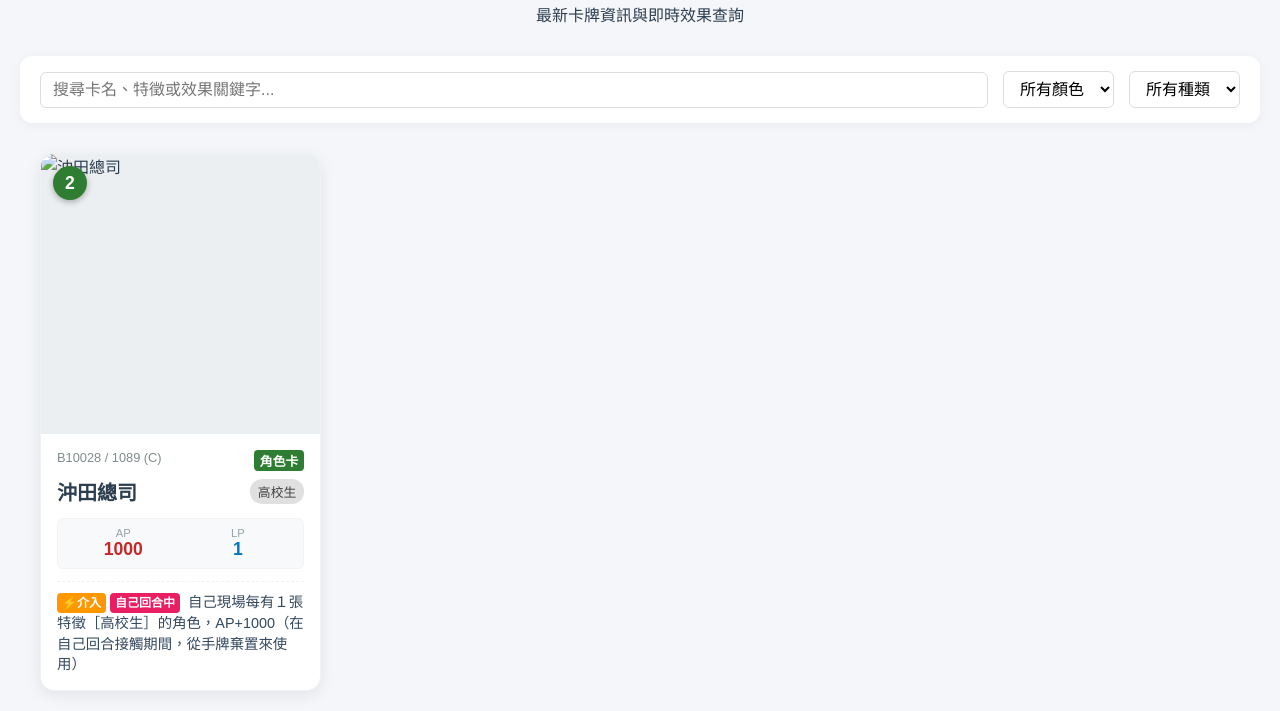
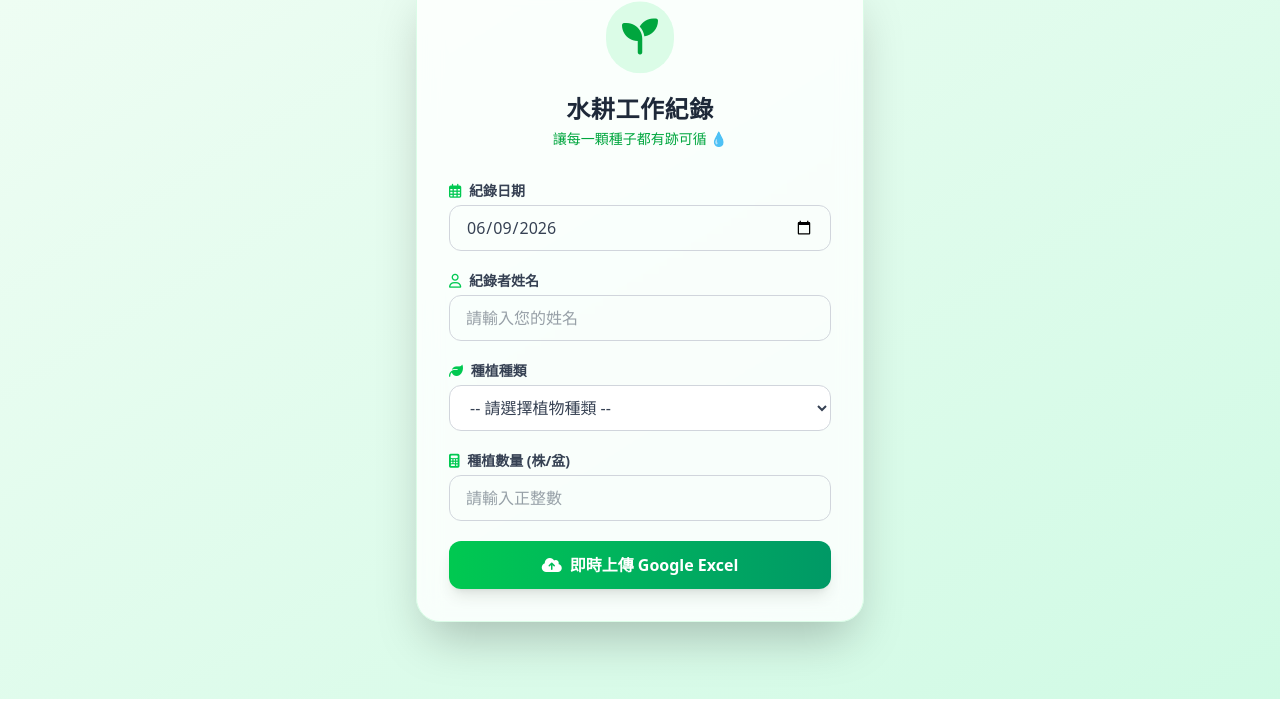
Before and after one commit to wanhl-maker/kywc_hydroponic_log, a plain HTML site: page index.html in a window 1280 px wide. Shown: the part 101-812 px from the top of the page. Drawn offline with nearby package versions, Linux system fonts and the light colour scheme.

Commit message:
Update index.html

```diff
--- a/index.html
+++ b/index.html
@@ -3,353 +3,146 @@
 <head>
     <meta charset="UTF-8">
     <meta name="viewport" content="width=device-width, initial-scale=1.0">
-    <title>名偵探柯南 TCG 卡牌資料庫</title>
-    <script src="https://unpkg.com/vue@3/dist/vue.global.js"></script>
+    <title>🌱 水耕種植工作紀錄系統</title>
+    <!-- 引入 Tailwind CSS 讓介面更美觀生動 -->
+    <script src="https://cdn.jsdelivr.net/npm/@tailwindcss/browser@4"></script>
+    <!-- 引入 Font Awesome 圖示 -->
+    <link rel="stylesheet" href="https://cdnjs.cloudflare.com/ajax/libs/font-awesome/6.4.0/css/all.min.css">
     <style>
-        :root {
-            --color-green: #2e7d32;
-            --color-blue: #1565c0;
-            --color-red: #c62828;
-            --color-white: #ffffff;
-            --bg-body: #f4f6f9;
-            --text-main: #2c3e50;
+        @keyframes float {
+            0% { transform: translateY(0px); }
+            50% { transform: translateY(-10px); }
+            100% { transform: translateY(0px); }
         }
-
-        body {
-            font-family: 'PingFang TC', 'Microsoft JhengHei', sans-serif;
-            background-color: var(--bg-body);
-            color: var(--text-main);
-            margin: 0;
-            padding: 20px;
-        }
-
-        header {
-            text-align: center;
-            margin-bottom: 30px;
-        }
-
-        h1 {
-            color: #1a252f;
-            margin-bottom: 5px;
-        }
-
-        /* 搜尋與篩選控制區 */
-        .filter-container {
-            background: white;
-            padding: 15px 20px;
-            border-radius: 12px;
-            box-shadow: 0 2px 12px rgba(0,0,0,0.05);
-            max-width: 1200px;
-            margin: 0 auto 30px auto;
-            display: flex;
-            flex-wrap: wrap;
-            gap: 15px;
-            align-items: center;
-        }
-
-        .search-input {
-            padding: 8px 12px;
-            border: 1px solid #ddd;
-            border-radius: 6px;
-            flex: 1;
-            min-width: 200px;
-            font-size: 1rem;
-        }
-
-        .filter-select {
-            padding: 8px 12px;
-            border: 1px solid #ddd;
-            border-radius: 6px;
-            background: white;
-            font-size: 1rem;
-            cursor: pointer;
-        }
-
-        /* 卡牌網格排版（自動適應螢幕大小） */
-        .card-grid {
-            display: grid;
-            grid-template-columns: repeat(auto-fill, minmax(280px, 1fr));
-            gap: 25px;
-            max-width: 1200px;
-            margin: 0 auto;
-        }
-
-        /* 單張卡牌外框 */
-        .card-item {
-            background: white;
-            border-radius: 14px;
-            overflow: hidden;
-            box-shadow: 0 4px 15px rgba(0,0,0,0.08);
-            border: 1px solid #eef2f5;
-            transition: transform 0.2s ease, box-shadow 0.2s ease;
-        }
-
-        .card-item:hover {
-            transform: translateY(-5px);
-            box-shadow: 0 8px 25px rgba(0,0,0,0.15);
-        }
-
-        /* 圖片區 */
-        .card-img-wrap {
-            position: relative;
-            width: 100%;
-            aspect-ratio: 1 / 1;
-            background: #eceff1;
-        }
-
-        .card-img-wrap img {
-            width: 100%;
-            height: 100%;
-            object-fit: cover;
-        }
-
-        /* 費用標籤 */
-        .cost-tag {
-            position: absolute;
-            top: 12px;
-            left: 12px;
-            width: 34px;
-            height: 34px;
-            border-radius: 50%;
-            color: white;
-            font-weight: bold;
-            font-size: 1.1rem;
-            display: flex;
-            align-items: center;
-            justify-content: center;
-            box-shadow: 0 2px 6px rgba(0,0,0,0.3);
-        }
-
-        /* 顏色樣式 */
-        .bg-green { background-color: var(--color-green); }
-        .bg-blue { background-color: var(--color-blue); }
-        .bg-red { background-color: var(--color-red); }
-        .bg-white { background-color: #78909c; }
-
-        /* 卡牌文字內容 */
-        .card-info {
-            padding: 16px;
-        }
-
-        .card-header {
-            display: flex;
-            justify-content: space-between;
-            font-size: 0.8rem;
-            color: #7f8c8d;
-            margin-bottom: 6px;
-        }
-
-        .type-badge {
-            padding: 1px 6px;
-            border-radius: 4px;
-            font-weight: bold;
-            color: white;
-        }
-
-        .card-title-row {
-            display: flex;
-            justify-content: space-between;
-            align-items: center;
-            margin-bottom: 12px;
-        }
-
-        .card-name {
-            font-size: 1.25rem;
-            font-weight: bold;
-            margin: 0;
-        }
-
-        .trait-badge {
-            background: #e0e0e0;
-            font-size: 0.8rem;
-            padding: 3px 8px;
-            border-radius: 12px;
-            color: #424242;
-        }
-
-        /* 戰鬥力 */
-        .card-power-row {
-            display: flex;
-            background: #f8f9fa;
-            border-radius: 6px;
-            padding: 8px;
-            margin-bottom: 12px;
-            border: 1px solid #f1f3f5;
-        }
-
-        .power-col {
-            flex: 1;
-            text-align: center;
-        }
-
-        .power-label {
-            font-size: 0.7rem;
-            color: #95a5a6;
-            display: block;
-        }
-
-        .power-num {
-            font-size: 1.1rem;
-            font-weight: bold;
-        }
-
-        /* 效果說明 */
-        .card-effect-text {
-            font-size: 0.9rem;
-            line-height: 1.4;
-            color: #34495e;
-            border-top: 1px dashed #edf2f7;
-            padding-top: 10px;
-        }
-
-        .effect-tag {
-            color: white;
-            font-size: 0.75rem;
-            padding: 2px 5px;
-            border-radius: 4px;
-            font-weight: bold;
-            margin-right: 4px;
-            display: inline-block;
-        }
-        .tag-cutin { background-color: #ff9800; }
-        .tag-turn { background-color: #e91e63; }
-
-        /* 查無資料提示 */
-        .no-data {
-            text-align: center;
-            grid-column: 1 / -1;
-            padding: 40px;
-            color: #7f8c8d;
-            font-size: 1.1rem;
-        }
+        .float-animation { animation: float 3s ease-in-out infinite; }
     </style>
 </head>
-<body>
+<body class="bg-gradient-to-br from-green-50 to-emerald-100 min-h-screen flex items-center justify-center p-4 font-sans">
 
-<div id="app">
-    <header>
-        <h1>名偵探柯南 TCG 卡牌資料庫</h1>
-        <p>最新卡牌資訊與即時效果查詢</p>
-    </header>
+    <div class="bg-white/80 backdrop-blur-md p-8 rounded-3xl shadow-2xl w-full max-w-md border border-green-100 transition-all hover:shadow-green-900/10">
 
-    <div class="filter-container">
-        <input type="text" class="search-input" v-model="searchQuery" placeholder="搜尋卡名、特徵或效果關鍵字...">
+        <!-- 標題與生動的動畫圖示 -->
+        <div class="text-center mb-8">
+            <div class="inline-block bg-green-100 text-green-600 p-4 rounded-full text-4xl mb-3 float-animation">
+                <i class="fa-solid fa-seedling"></i>
+            </div>
+            <h1 class="text-2xl font-bold text-gray-800 tracking-wide">水耕工作紀錄</h1>
+            <p class="text-sm text-green-600 font-medium mt-1">讓每一顆種子都有跡可循 💧</p>
+        </div>
 
-        <select class="filter-select" v-model="selectedColor">
-            <option value="">所有顏色</option>
-            <option value="green">🟢 綠色</option>
-            <option value="blue">🔵 藍色</option>
-            <option value="red">🔴 紅色</option>
-            <option value="white">⚪ 白色</option>
-        </select>
+        <!-- 紀錄表單 -->
+        <form id="recordForm" class="space-y-5">
 
-        <select class="filter-select" v-model="selectedType">
-            <option value="">所有種類</option>
-            <option value="角色卡">角色卡</option>
-            <option value="事件卡">事件卡</option>
-            <option value="現場卡">現場卡</option>
+            <!-- 1. 日期 -->
+            <div>
+                <label class="block text-sm font-semibold text-gray-700 mb-1">
+                    <i class="fa-regular fa-calendar-days text-green-500 mr-1"></i> 紀錄日期
+                </label>
+                <input type="date" id="date" required
+                       class="w-full px-4 py-2.5 rounded-xl border border-gray-300 focus:ring-2 focus:ring-green-400 focus:border-green-400 outline-none transition-all text-gray-700">
+            </div>
+
+            <!-- 2. 紀錄者姓名 -->
+            <div>
+                <label class="block text-sm font-semibold text-gray-700 mb-1">
+                    <i class="fa-regular fa-user text-green-500 mr-1"></i> 紀錄者姓名
+                </label>
+                <input type="text" id="name" placeholder="請輸入您的姓名" required
+                       class="w-full px-4 py-2.5 rounded-xl border border-gray-300 focus:ring-2 focus:ring-green-400 focus:border-green-400 outline-none transition-all text-gray-700">
+            </div>
+
+            <!-- 3. 種植種類 -->
+            <div>
+                <label class="block text-sm font-semibold text-gray-700 mb-1">
+                    <i class="fa-solid fa-leaf text-green-500 mr-1"></i> 種植種類
+                </label>
+                <select id="plantType" required
+                        class="w-full px-4 py-2.5 rounded-xl border border-gray-300 focus:ring-2 focus:ring-green-400 focus:border-green-400 outline-none transition-all text-gray-700 bg-white">
+                    <option value="" disabled selected>-- 請選擇植物種類 --</option>
+                    <option value="Romaine">🥬 Romaine (羅馬生菜)</option>
+                    <option value="Spinach">🍃 Spinach (菠菜)</option>
+                    <option value="Oak Leaf">🍁 Oak Leaf (橡木葉生菜)</option>
+                    <option value="Rosso Leaf">🍂 Rosso Leaf (紅羅莎生菜)</option>
+                    <option value="Lemon Basil">🌱 Lemon Basil (檸檬羅勒)</option>
+                    <option value="Italian Basil">🌿 Italian Basil (義大利羅勒)</option>
+                    <option value="Thai Basil">🪴 Thai Basil (泰式羅勒)</option>
                 </select>
             </div>
 
-    <div class="card-grid">
-        <div class="card-item" v-for="card in filteredCards" :key="card.id">
-            <div class="card-img-wrap">
-                <img :src="card.image" :alt="card.name">
-                <div class="cost-tag" :class="'bg-' + card.color">{{ card.cost }}</div>
+            <!-- 4. 種植數量 -->
+            <div>
+                <label class="block text-sm font-semibold text-gray-700 mb-1">
+                    <i class="fa-solid fa-calculator text-green-500 mr-1"></i> 種植數量 (株/盆)
+                </label>
+                <input type="number" id="quantity" min="1" placeholder="請輸入正整數" required
+                       class="w-full px-4 py-2.5 rounded-xl border border-gray-300 focus:ring-2 focus:ring-green-400 focus:border-green-400 outline-none transition-all text-gray-700">
             </div>
 
-            <div class="card-info">
-                <div class="card-header">
-                    <span>{{ card.id }} ({{ card.rarity }})</span>
-                    <span class="type-badge" :class="'bg-' + card.color">{{ card.type }}</span>
-                </div>
+            <!-- 提交按鈕 -->
+            <button type="submit" id="submitBtn"
+                    class="w-full bg-gradient-to-r from-green-500 to-emerald-600 hover:from-green-600 hover:to-emerald-700 text-white font-bold py-3 px-4 rounded-xl shadow-lg hover:shadow-green-500/20 transform active:scale-95 transition-all mt-4 cursor-pointer flex justify-center items-center gap-2">
+                <i class="fa-solid fa-cloud-arrow-up"></i> 即時上傳 Google Excel
+            </button>
+        </form>
 
-                <div class="card-title-row">
-                    <h3 class="card-name">{{ card.name }}</h3>
-                    <span class="trait-badge" v-if="card.trait">{{ card.trait }}</span>
-                </div>
-
-                <div class="card-power-row" v-if="card.type === '角色卡'">
-                    <div class="power-col">
-                        <span class="power-label">AP</span>
-                        <span class="power-num" style="color: #c62828;">{{ card.ap }}</span>
-                    </div>
-                    <div class="power-col">
-                        <span class="power-label">LP</span>
-                        <span class="power-num" style="color: #0277bd;">{{ card.lp }}</span>
-                    </div>
-                </div>
-
-                <div class="card-effect-text">
-                    <span class="effect-tag tag-cutin" v-if="card.hasCutIn">⚡️介入</span>
-                    <span class="effect-tag tag-turn" v-if="card.hasTurnLimit">{{ card.turnLimitText }}</span>
-                    {{ card.effect }}
-                </div>
-            </div>
-        </div>
-
-        <div class="no-data" v-if="filteredCards.length === 0">
-            找不到符合條件的卡牌 🔍
-        </div>
-    </div>
+        <!-- 提示訊息 -->
+        <div id="statusMessage" class="hidden mt-4 p-3 rounded-xl text-center text-sm font-medium transition-all"></div>
     </div>
 
     <script>
-    const { createApp, ref, computed } = Vue;
+        // 自動將今天日期設為預設值
+        document.getElementById('date').valueAsDate = new Date();
 
-    createApp({
-        setup() {
-            // 搜尋與篩選的雙向綁定變數
-            const searchQuery = ref('');
-            const selectedColor = ref('');
-            const selectedType = ref('');
+        // 請替換成您在第二步取得的 Google Apps Script 網址
+        const GOOGLE_SCRIPT_URL = 'https://script.google.com/macros/s/AKfycbz4C61Ty2p1oXgppviUgsNQIh4pvBq4fofSqT2eCFJ2Pcaj9dEp3y2GjcqsJQLn6Sug/exec';
 
-            // ==========================================
-            // 📝 未來你只需要在這裡「增加」或「修改」卡牌資料
-            // ==========================================
-            const cards = ref([
-                {
-                    id: "B10028 / 1089",
-                    rarity: "C",
-                    color: "green", // 可選: green, blue, red, white
-                    type: "角色卡",  // 可選: 角色卡, 事件卡, 現場卡
-                    cost: 2,
-                    name: "沖田總司",
-                    trait: "高校生",
-                    ap: 1000,
-                    lp: 1,
-                    hasCutIn: true,
-                    hasTurnLimit: true,
-                    turnLimitText: "自己回合中",
-                    effect: "自己現場每有１張特徵［高校生］的角色，AP+1000（在自己回合接觸期間，從手牌棄置來使用）",
-                    image: "75084666-5826-4944-b8ed-609ed3f7ef09.jpeg" // 確保圖片跟此html檔放在同個資料夾
-                }
-                // 💡 以後要加第二張卡，直接在下面貼上格式即可：
-                // ,{ id: "B10029", rarity: "R", color: "blue", type: "角色卡", ... }
-            ]);
+        document.getElementById('recordForm').addEventListener('submit', function(e) {
+            e.preventDefault();
 
-            // 核心邏輯：自動計算篩選後的卡牌清單
-            const filteredCards = computed(() => {
-                return cards.value.filter(card => {
-                    const matchesSearch = card.name.includes(searchQuery.value) ||
-                                          (card.trait && card.trait.includes(searchQuery.value)) ||
-                                          card.effect.includes(searchQuery.value);
-                    const matchesColor = selectedColor.value === '' || card.color === selectedColor.value;
-                    const matchesType = selectedType.value === '' || card.type === selectedType.value;
+            const submitBtn = document.getElementById('submitBtn');
+            const statusMsg = document.getElementById('statusMessage');
 
-                    return matchesSearch && matchesColor && matchesType;
+            // 按鈕讀取中狀態
+            submitBtn.disabled = true;
+            submitBtn.innerHTML = '<i class="fa-solid fa-spinner animate-spin"></i> 資料傳送中...';
+
+            // 收集表單資料
+            const formData = {
+                date: document.getElementById('date').value,
+                name: document.getElementById('name').value,
+                plantType: document.getElementById('plantType').value,
+                quantity: document.getElementById('quantity').value
+            };
+
+            // 使用 Fetch API 異步傳送到 Google Sheets
+            fetch(GOOGLE_SCRIPT_URL, {
+                method: 'POST',
+                mode: 'no-cors', // 解決跨網域問題
+                headers: {
+                    'Content-Type': 'application/json'
+                },
+                body: JSON.stringify(formData)
+            })
+            .then(() => {
+                // 顯示成功訊息
+                statusMsg.className = "mt-4 p-3 rounded-xl text-center text-sm font-medium bg-green-100 text-green-800 block";
+                statusMsg.innerHTML = "🎉 紀錄成功！資料已即時同步至 Google Excel。";
+
+                // 表單重置（保留日期與姓名方便連續輸入）
+                document.getElementById('plantType').value = "";
+                document.getElementById('quantity').value = "";
+            })
+            .catch(error => {
+                statusMsg.className = "mt-4 p-3 rounded-xl text-center text-sm font-medium bg-red-100 text-red-800 block";
+                statusMsg.innerHTML = "❌ 傳送失敗，請檢查網路或設定。";
+                console.error('Error:', error);
+            })
+            .finally(() => {
+                // 恢復按鈕狀態
+                submitBtn.disabled = false;
+                submitBtn.innerHTML = '<i class="fa-solid fa-cloud-arrow-up"></i> 即時上傳 Google Excel';
             });
         });
-
-            return {
-                searchQuery,
-                selectedColor,
-                selectedType,
-                filteredCards
-            };
-        }
-    }).mount('#app');
     </script>
-
 </body>
 </html>
```
Lines whose indentation alone changed are shown as unchanged.
